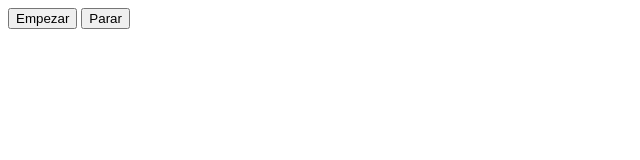
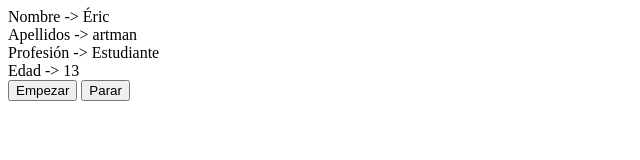
Before and after one commit to Guillermo-Martin-Chippirraz/DWEC, a plain HTML site: page Examenes/EXAMENUNIDAD4/guillermoExamenT4_Ej04.html in a window 1280 px wide. Both pictures are taken after a click on the button "Empezar". Shown: the whole page, without its empty margins (0-640 px from the left). Drawn offline with Linux system fonts and the light colour scheme.

Commit message:
CorreccionExamenT4_Ej04

```diff
--- a/Examenes/EXAMENUNIDAD4/guillermoExamenT4_Ej04.html
+++ b/Examenes/EXAMENUNIDAD4/guillermoExamenT4_Ej04.html
@@ -53,9 +53,13 @@
         let id;
 
         function muestraJson() {
-            let arrayPersonajes = cadenaJSON.personajes;
-            id = setInterval((arrayPersonajes, i) => {
-                document.getElementById("personaje").innerText = formato(arrayPersonajes[i])
+            let arrayPersonajes = JSON.parse(cadenaJSON).personajes;
+            let i = 0;
+            id = setInterval(() => {
+                document.getElementById("personaje").innerText = formato(arrayPersonajes[i]);
+                if (i < arrayPersonajes.length - 1)
+                    i++;
+                else i = 0;
             }, 2000);
         }
 
```
